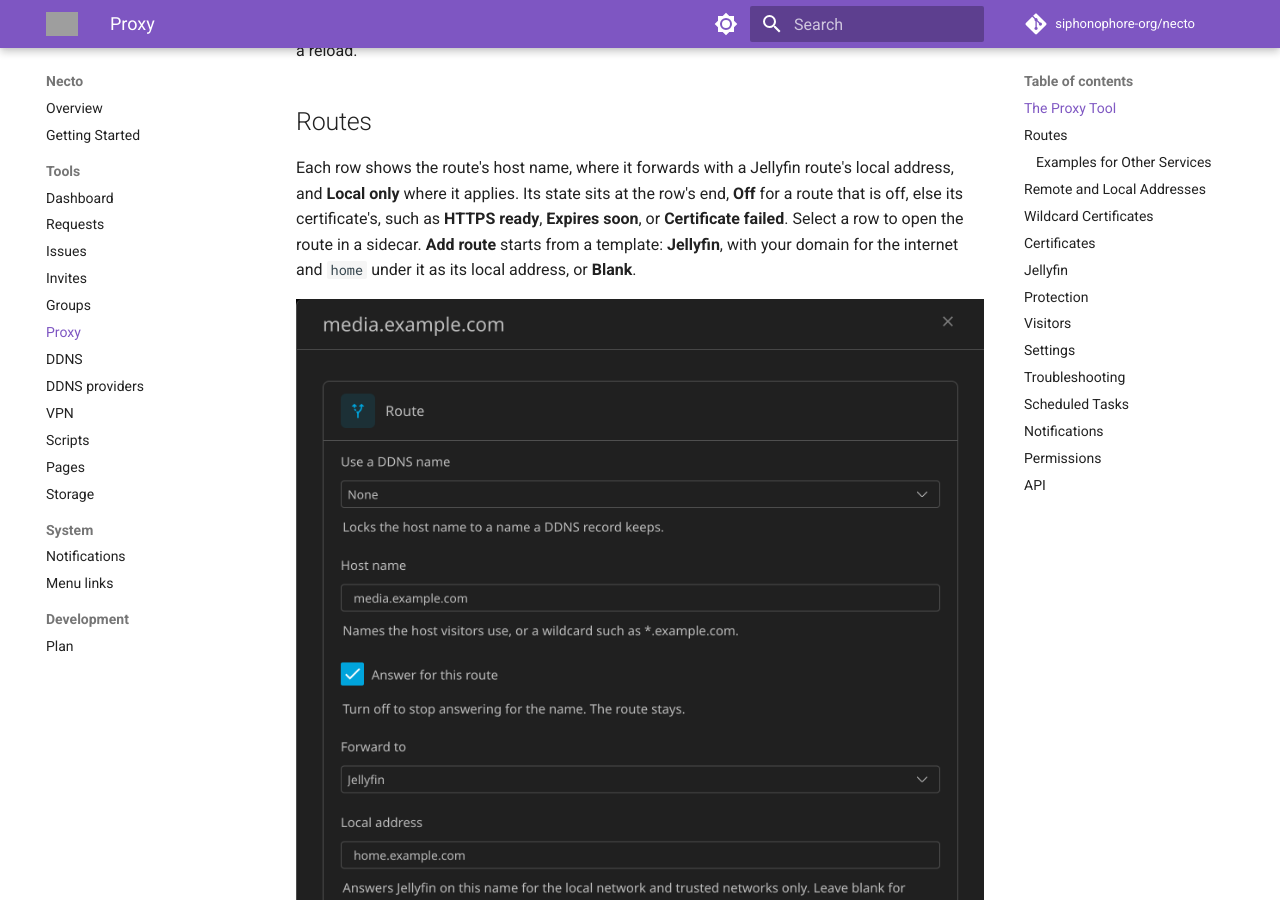
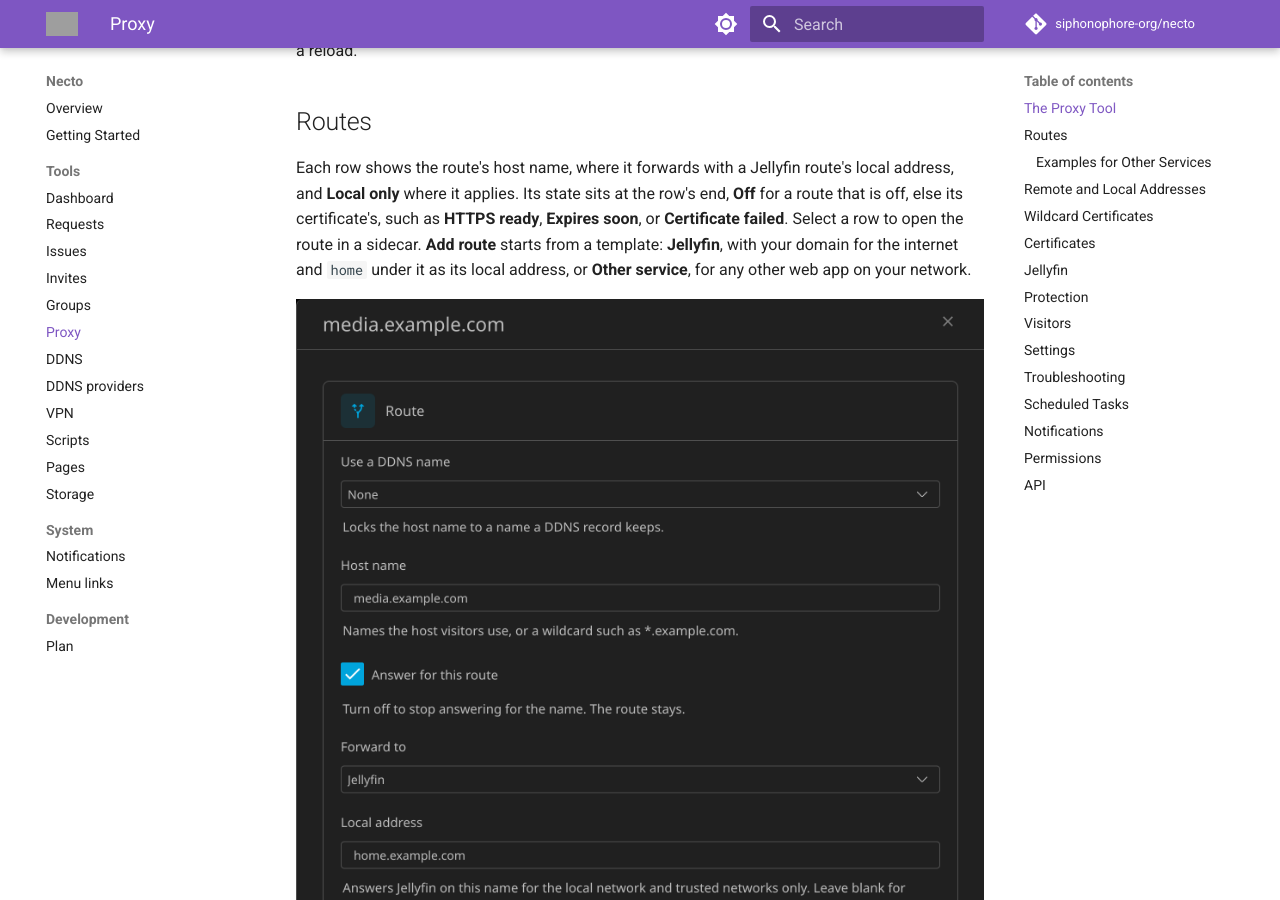
Before and after one commit to siphonophore-org/necto, an MkDocs documentation site: the page built from docs/Proxy.md, in a window 1280 px wide and 900 px high, scrolled down 1272 px. Built offline with MkDocs 1.6.1 and Material for MkDocs 9.7.7, drawn with Linux system fonts in a browser that asks for light colours; comment, search, counter and statistics services are not loaded; grey boxes are pictures that could not be loaded.

Commit message:
other service instead of blank

```diff
--- a/docs/Proxy.md
+++ b/docs/Proxy.md
@@ -16,7 +16,7 @@ The page reads the proxy's status and routes again every 10 seconds, and the vis
 
 ## Routes
 
-Each row shows the route's host name, where it forwards with a Jellyfin route's local address, and **Local only** where it applies. Its state sits at the row's end, **Off** for a route that is off, else its certificate's, such as **HTTPS ready**, **Expires soon**, or **Certificate failed**. Select a row to open the route in a sidecar. **Add route** starts from a template: **Jellyfin**, with your domain for the internet and `home` under it as its local address, or **Blank**.
+Each row shows the route's host name, where it forwards with a Jellyfin route's local address, and **Local only** where it applies. Its state sits at the row's end, **Off** for a route that is off, else its certificate's, such as **HTTPS ready**, **Expires soon**, or **Certificate failed**. Select a row to open the route in a sidecar. **Add route** starts from a template: **Jellyfin**, with your domain for the internet and `home` under it as its local address, or **Other service**, for any other web app on your network.
 
 ![Route editor](screenshots/Route%20Editor.png)
 
```
Also changed, not shown: 1 other file.
